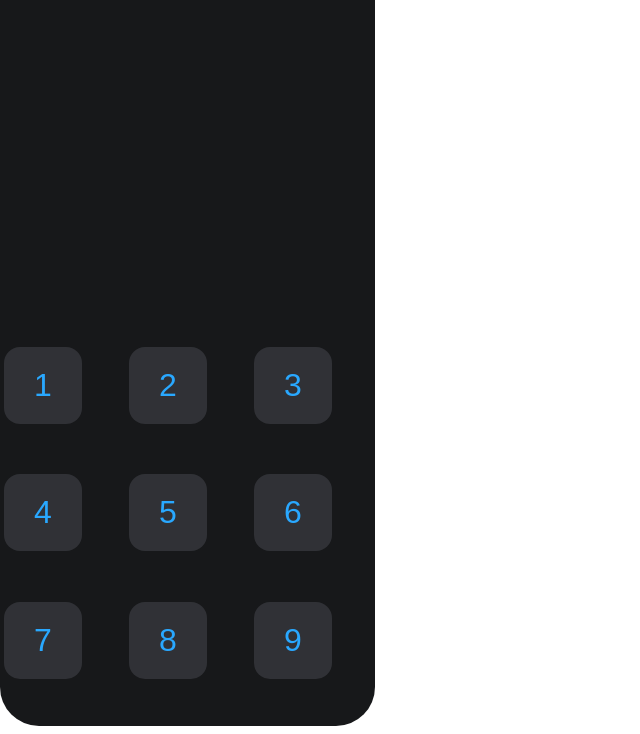
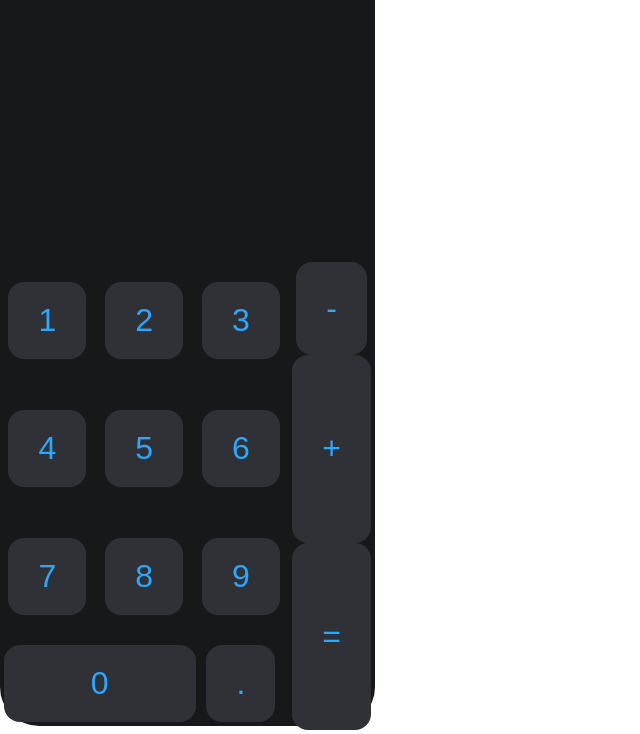
Before and after one commit to Lanzmann/calc-mateus, a plain HTML site: page index.html in a window 1280 px wide. Shown: the part 86-820 px from the top of the page, without its empty margins (0-640 px from the left). Drawn offline with Linux system fonts and the light colour scheme.

Commit message:
Criação de divs e grids. Código precisa de refatoração

```diff
--- a/index.html
+++ b/index.html
@@ -8,7 +8,7 @@
     <link rel="stylesheet" href="style.css">
 </head>
 <body>
-    <div id="container"><div id="tela"></div><div id="nums-container"></div></div>
+    <div id="container"><div id="tela"></div><div id="sub-container"><div id="nums-container"></div><div id="ops-container-vert"></div></div></div>
 </body>
 <script src="main.js"></script>
 </html>
--- a/main.js
+++ b/main.js
@@ -1,10 +1,18 @@
 function criaBotãoNum(n) {
-    return `<div><button class ="num" onclick="">${n}</button></div>`
+
+    if (n == 0)
+    {
+        return `<div class="zero"><button class ="num" onclick="">${n}</button></div>`
+    }
+    else
+    {
+        return `<div><button class ="num" onclick="">${n}</button></div>`
+    }
 }
 
 
 function criaBotãoOp(op) {
-    return `<button class ="op" onclick="">${op}</button>`
+    return `<div><button class ="op" onclick="">${op}</button></div>`
 }
 
 function criaBotãoCanc(a){
@@ -33,4 +41,11 @@ document.querySelector('#nums-container').innerHTML =
     criaBotãoNum(6) +
     criaBotãoNum(7) +
     criaBotãoNum(8) +
-    criaBotãoNum(9)
+    criaBotãoNum(9) +
+    criaBotãoNum(0) +
+    criaBotãoNum(".")
+
+document.querySelector('#ops-container-vert').innerHTML =
+    criaBotãoOp("-") +
+    criaBotãoOp("+") +
+    criaBotãoOp("=")
--- a/style.css
+++ b/style.css
@@ -20,9 +20,9 @@
 
 * .op {
 
-    font-size: 48px;
+    font-size: 32px;
     padding: 20px 30px;
-    margin: 10px 8px;
+    margin: 4px 4px;
     color: #29A8FF;
     background-color: #303136;
     border-radius: 16px;
@@ -43,13 +43,62 @@
 }
 
 #nums-container {
-
+    width: 100%;
     display: grid;
     grid-template-rows: 1fr 1fr 1fr;
     grid-template-columns: 1fr 1fr 1fr;
+    justify-items: center;
+    align-items: center;
+    gap: 2px;
+
+}
+
+#sub-container {
+
+    display: flex;
+    /* grid template-columns: 3fr 1fr; */
 
 
 }
+
+.zero {
+
+
+    grid-column: 1 / 3;
+    width: 100%;
+
+}
+
+.zero button {
+
+    width: 100%;
+
+}
+
+#ops-container-vert {
+
+    display: grid;
+    grid-template-rows: 1fr 2fr 2fr;
+    align-items: center;
+    justify-items: center;
+
+}
+
+#ops-container-vert div{
+
+    height: 100%;
+
+
+}
+
+#ops-container-vert button{
+
+    height: 100%;
+
+
+}
+
+
 
 #tela {
 
```
